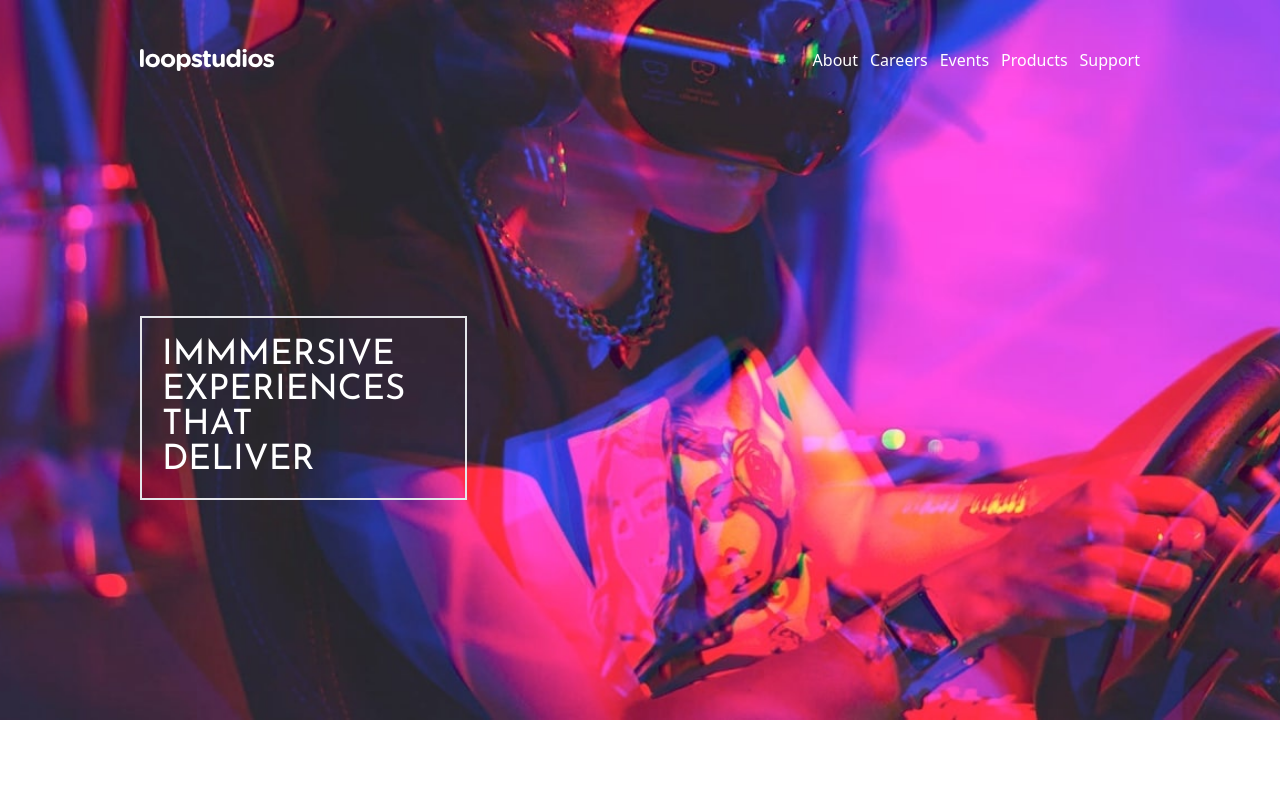
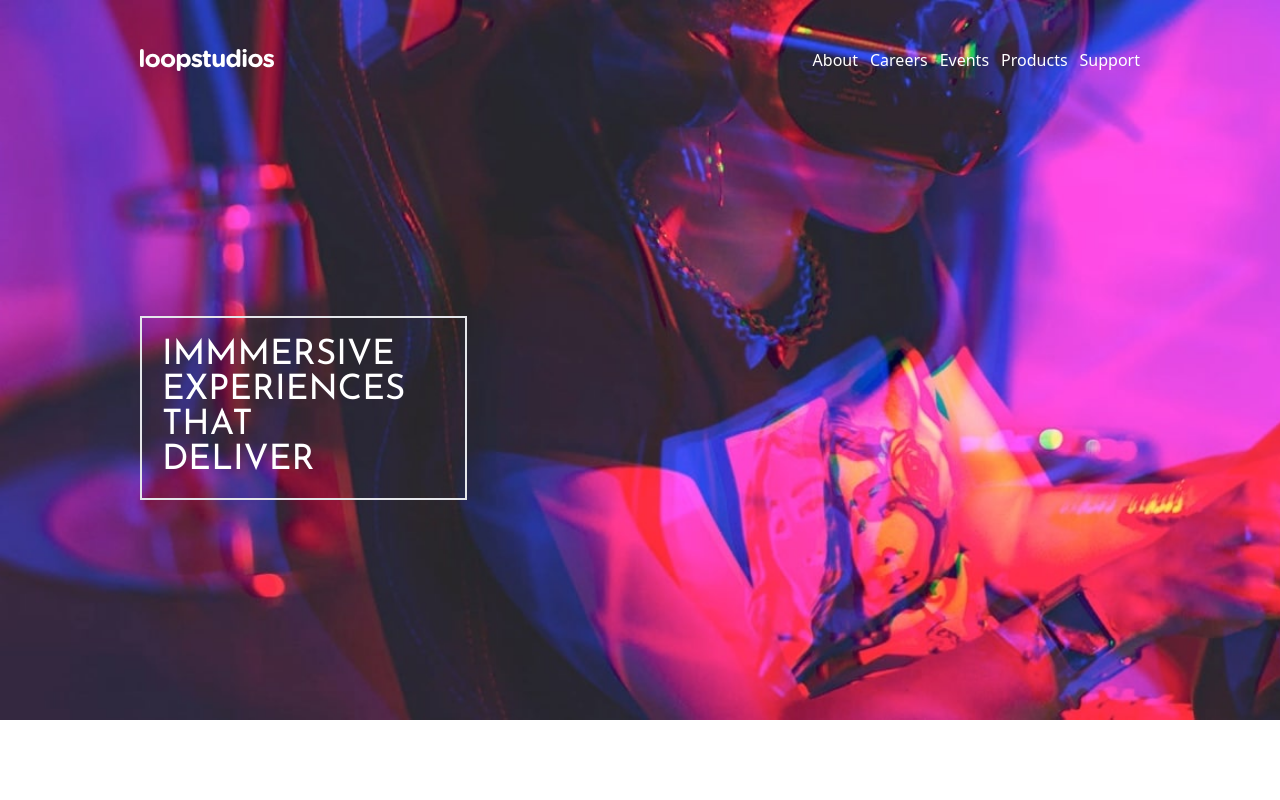
Before and after one commit to egrigolatto/loopstudios-landing-page-main-vite, a React (Vite) app: page / in a window 1280 px wide. Shown: the top 800 px of the page. Built offline with nearby package versions, Linux system fonts and the light colour scheme.

Commit message:
a ver ahora

```diff
--- a/src/components/Header.jsx
+++ b/src/components/Header.jsx
@@ -1,11 +1,27 @@
 import logo from "../assets/images/logo.svg";
 import hambur from "../assets/images/icon-hamburger.svg";
 import close from "../assets/images/icon-close.svg";
-import { useState } from "react";
+import { useState, useEffect } from "react";
 import Menu from "./Menu";
+import fondoMobile from "../assets/images/mobile/image-hero.jpg";
+import fondoDesktop from "../assets/images/desktop/image-hero.jpg";
+
 
 function Header() {
-  const [menuOpen, setMenuOpen] = useState(false);
+  const [menuOpen, setMenuOpen] = useState(null);
+  const [isMobile, setIsMobile] = useState(window.innerWidth < 640); // Establece si es móvil inicialmente basado en el ancho de la ventana
+
+  useEffect(() => {
+    const handleResize = () => {
+      setIsMobile(window.innerWidth < 640); // Actualiza isMobile al cambiar el tamaño de la ventana
+    };
+
+    window.addEventListener("resize", handleResize);
+
+    return () => {
+      window.removeEventListener("resize", handleResize); // Limpia el evento de cambio de tamaño al desmontar el componente
+    };
+  }, []);
 
   const toggleMenu = () => {
     setMenuOpen(!menuOpen);
@@ -17,12 +33,22 @@ function Header() {
     fontWeight: 400,
   };
   return (
+    // <header
+    //   className={`${
+    //     menuOpen
+    //       ? "bg-black "
+    //       : "bg-fondoHeaderMobile bg-center bg-cover bg-no-repeat"
+    //   } h-[90vh] relative px-6 pt-12 md:px-10 md:bg-fondoHeaderDesktop lg:px-[140px]`}
+    // >
     <header
-      className={`${
-        menuOpen
-          ? "bg-black "
-          : "bg-fondoHeaderMobile bg-center bg-cover bg-no-repeat"
-      } h-[90vh] relative px-6 pt-12 md:px-10 md:bg-fondoHeaderDesktop lg:px-[140px]`}
+      className="bg-black h-[90vh] relative px-6 pt-12 md:px-10 lg:px-[140px]"
+      style={{
+        background: menuOpen
+          ? "black"
+          : `url(${isMobile ? fondoMobile : fondoDesktop})`,
+        backgroundSize: "cover",
+        backgroundRepeat: "no-repeat",
+      }}
     >
       <div className="flex items-center justify-between transition-all">
         <div>
```
